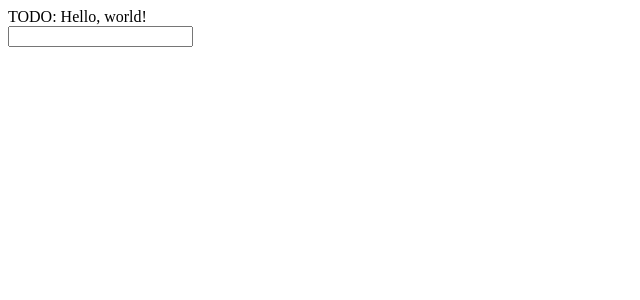
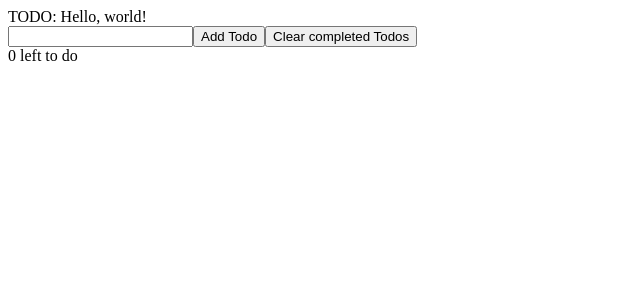
Before and after one commit to lduran2/react_tutorials_followalong, a React (Create React App) app in the folder @webdevsimplified/react-in-30-mins/: page / in a window 1280 px wide. Shown: the top 300 px of the page, without its empty margins (0-640 px from the left). Built offline with nearby package versions, Linux system fonts and the light colour scheme.

Commit message:
[@wds] interface for todos

```diff
--- a/@webdevsimplified/react-in-30-mins/src/App.js
+++ b/@webdevsimplified/react-in-30-mins/src/App.js
@@ -8,6 +8,9 @@ export default function App() {
     <>
       <TodoList />
       <input type='text' />
+      <button>Add Todo</button>
+      <button>Clear completed Todos</button>
+      <div><span>0</span> left to do</div>
     </>
   );
 };
```
